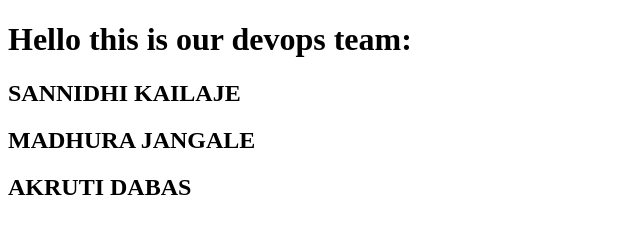
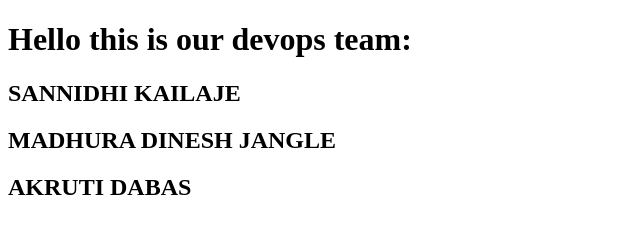
Before and after one commit to Skailaje/devops-asm, a plain HTML site: page index.html in a window 1280 px wide. Shown: the whole page, without its empty margins (0-640 px from the left). Drawn offline with Linux system fonts and the light colour scheme.

Commit message:
change of my name

```diff
--- a/index.html
+++ b/index.html
@@ -8,7 +8,7 @@
 <body>
     <h1>Hello this is our devops team:</h1>
     <h2>SANNIDHI KAILAJE</h2>
-    <h2>MADHURA JANGALE</h2>
+   <h2>MADHURA DINESH JANGLE</h2>
     <h2>AKRUTI DABAS</h2>
 </body>
 </html>
```
